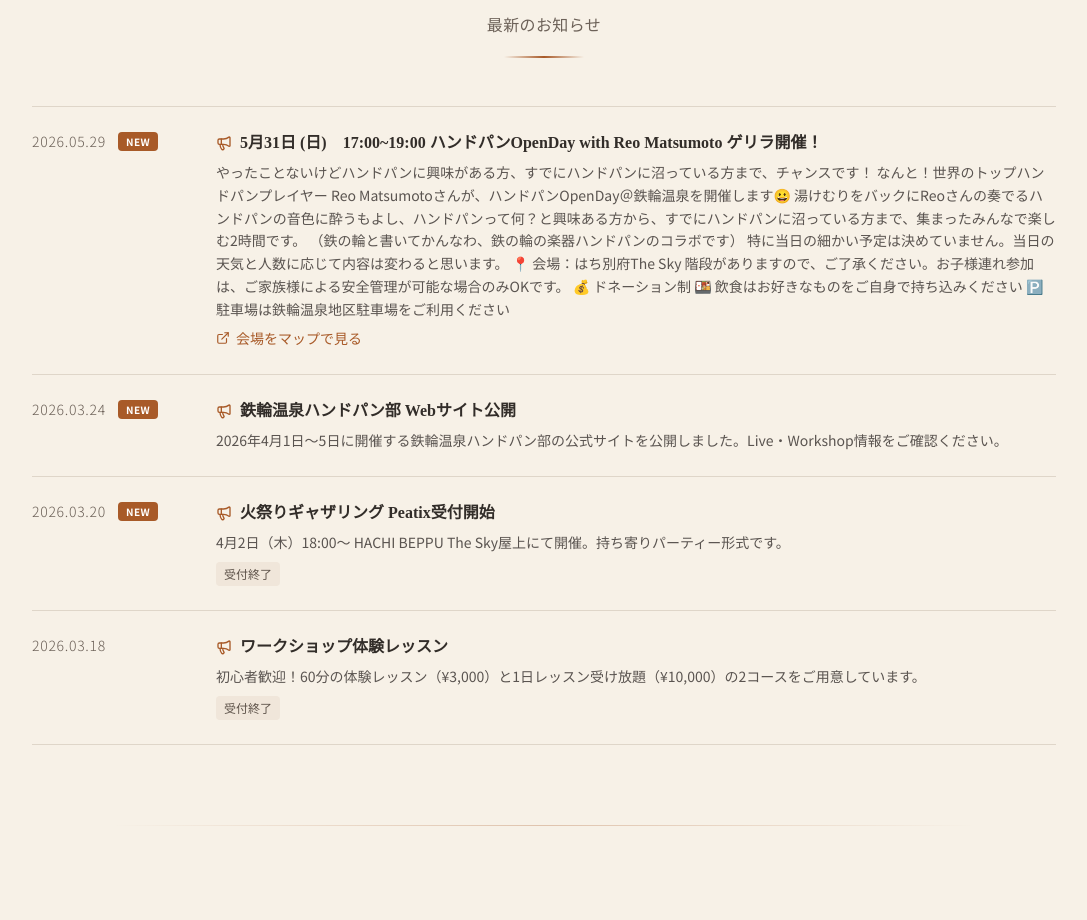
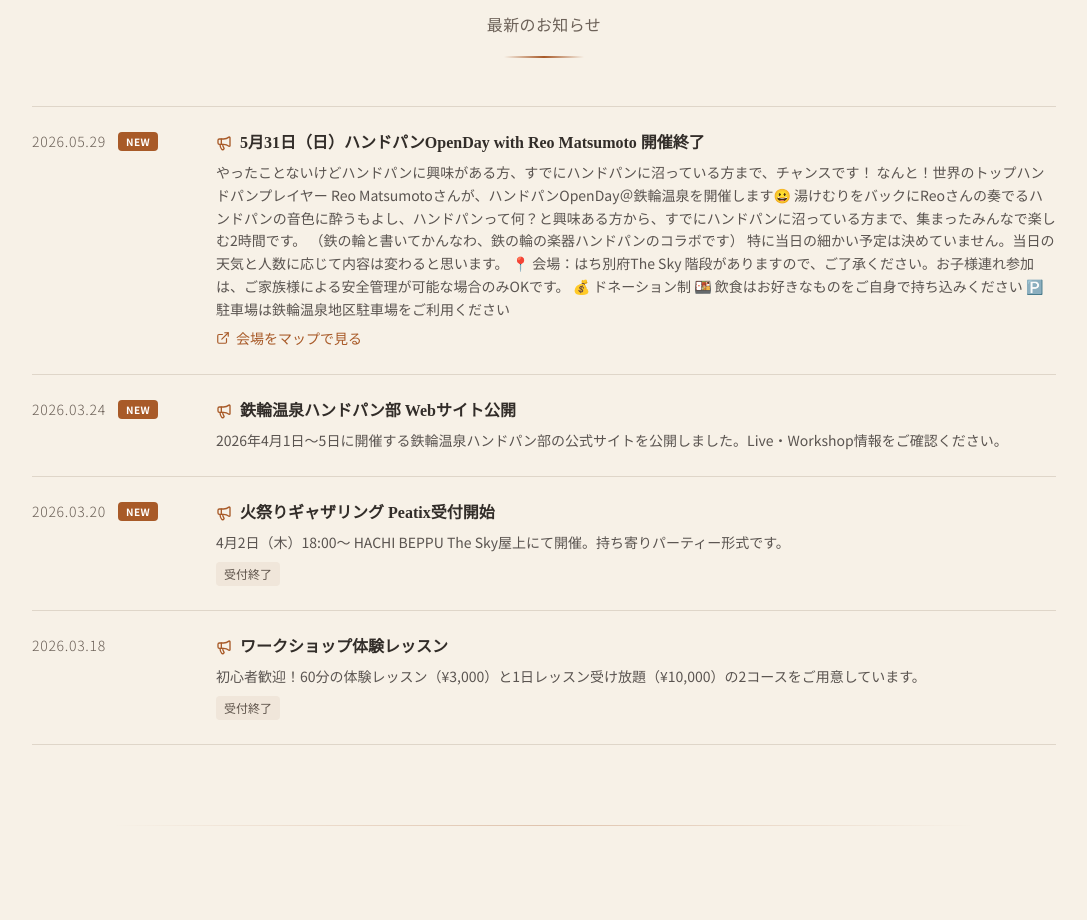
Before and after one commit to hirohiro731123/kannawa-wellness, a React (Vite) app: page / in a window 1280 px wide. Shown: the part 920-1840 px from the top of the page, without its empty margins (96-1183 px from the left). Built offline with nearby package versions, Linux system fonts and the light colour scheme.

Commit message:
Update news title for Handpan OpenDay event

```diff
--- a/Home.tsx
+++ b/Home.tsx
@@ -33,7 +33,7 @@
 const newsItems: { date: string; title: string; body: string; link?: string; linkLabel?: string; statusLabel?: string; isNew?: boolean }[] = [
   {
     date: "2026.05.29",
-    title: "5月31日 (日)　17:00~19:00  ハンドパンOpenDay with Reo Matsumoto ゲリラ開催！",
+    title: "5月31日（日）ハンドパンOpenDay with Reo Matsumoto 開催終了",
     body: `やったことないけどハンドパンに興味がある方、すでにハンドパンに沼っている方まで、チャンスです！
 
 なんと！世界のトップハンドパンプレイヤー Reo Matsumotoさんが、ハンドパンOpenDay＠鉄輪温泉を開催します😀
```
